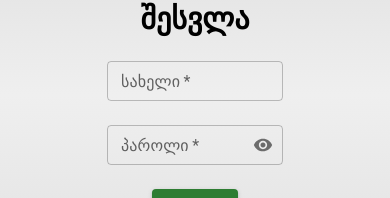
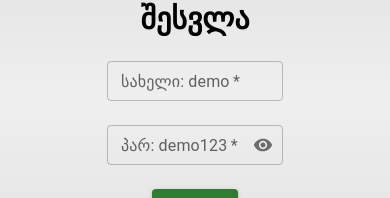
Before and after one commit to lukaChikashvili/neoWriters, a React (Create React App) app in the folder client/book/: page /login in a window 390 px wide. Shown: the part 381-579 px from the top of the page. Built offline with nearby package versions, Linux system fonts and the light colour scheme; no server answers.

Commit message:
add demo account on mobile version

```diff
--- a/client/book/src/components/Login.jsx
+++ b/client/book/src/components/Login.jsx
@@ -53,11 +53,11 @@ const Login = () => {
   return (
     <div className='flex flex-col items-center justify-center h-screen pt-12 gap-6  p-12' style={{color: isDarkMode && '#fff'}}>
         <h1 className='text-3xl font-semibold text-center'>შესვლა</h1>
-       <TextField error = {err && true} helperText = {err ?  'შეიყვანეთ სახელი' : nameErr ? "შეიყვანეთ სახელი" : incorrect ? "სახელი არასწორია" : ''}  label = "სახელი" variant='outlined' size="small" className='w-44' onChange={(e) => setName(e.target.value)} required  InputLabelProps={{
+       <TextField error = {err && true} helperText = {err ?  'შეიყვანეთ სახელი' : nameErr ? "შეიყვანეთ სახელი" : incorrect ? "სახელი არასწორია" : ''}  label = "სახელი: demo" variant='outlined' size="small" className='w-44' onChange={(e) => setName(e.target.value)} required  InputLabelProps={{
           style: { color: isDarkMode &&  '#fff' },
    }} sx = {{input: {color: isDarkMode && "#fff"}}}  style = {{ border: isDarkMode && '1px solid white', borderRadius: isDarkMode && '4px'}}/>
 
-         <TextField error = {err && true} helperText = {err ? 'შეიყვანეთ პაროლი' : passErr ? "შეიყვანეთ პაროლი" : incorrect ? "პაროლი არასწორია" : ''} label = "პაროლი" variant='outlined' size='small' type = {showPassword ? "text" : "password"}   InputProps={{
+         <TextField error = {err && true} helperText = {err ? 'შეიყვანეთ პაროლი' : passErr ? "შეიყვანეთ პაროლი" : incorrect ? "პაროლი არასწორია" : ''} label = "პარ: demo123" variant='outlined' size='small' type = {showPassword ? "text" : "password"}   InputProps={{
     endAdornment: (
       <InputAdornment position="end">
         <IconButton
```
